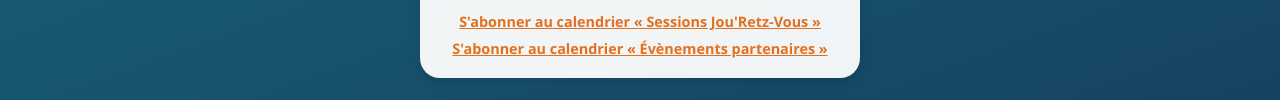
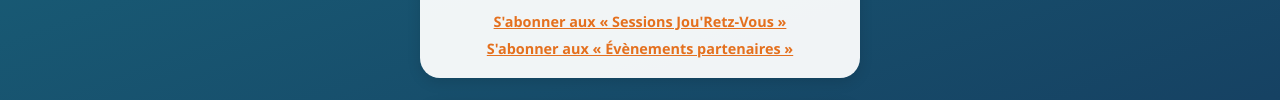
Before and after one commit to Jou-Retz-Vous/Jou-Retz-Vous.github.io, a plain HTML site: page index.html in a window 1280 px wide. Shown: the part 1068-1168 px from the top of the page. Drawn offline with Linux system fonts and the light colour scheme.

Commit message:
Simplify subscribe link wording

```diff
--- a/index.html
+++ b/index.html
@@ -59,12 +59,12 @@
       <a class="subscribe-link"
          href="https://calendar.google.com/calendar/u/1/newembed?src=2e42c4c69b1916c200881937865169cbbce8042134f16590abe033d5bd4f5aff@group.calendar.google.com"
          target="_blank" rel="noopener noreferrer">
-        S'abonner au calendrier « Sessions Jou'Retz-Vous »
+        S'abonner aux « Sessions Jou'Retz-Vous »
       </a>
       <a class="subscribe-link"
          href="https://calendar.google.com/calendar/u/1/newembed?src=29d651a0ecd4f89364ecec0c70f14afa9895957cba021866e6e2949af69435db@group.calendar.google.com"
          target="_blank" rel="noopener noreferrer">
-        S'abonner au calendrier « Évènements partenaires »
+        S'abonner aux « Évènements partenaires »
       </a>
     </section>
 
```
